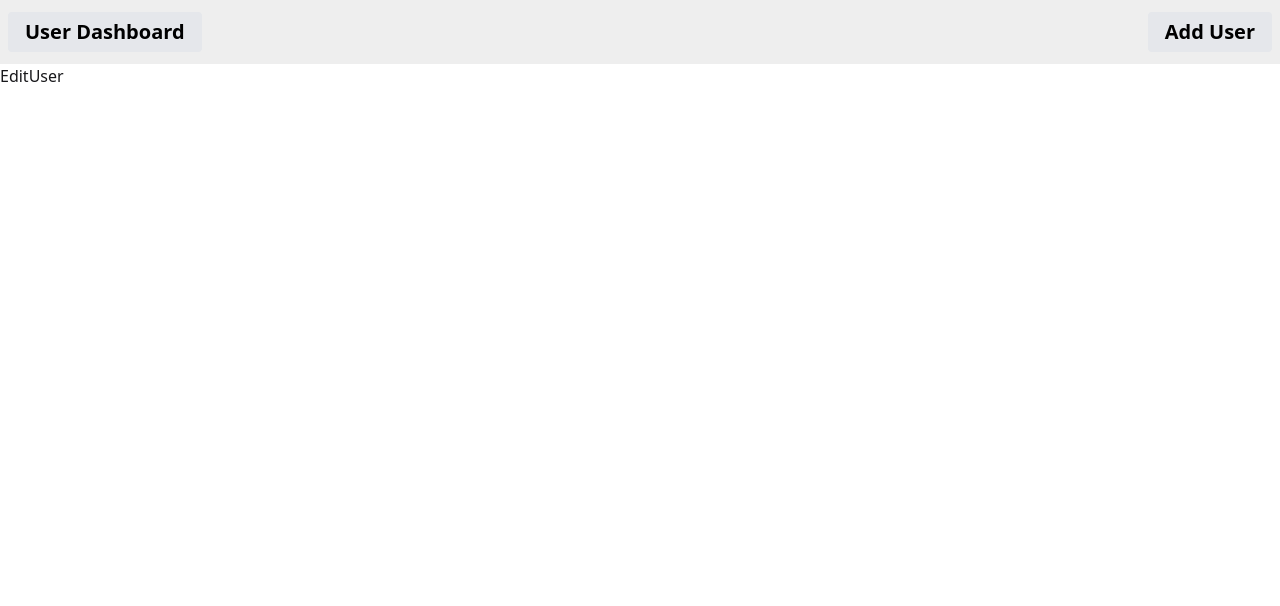
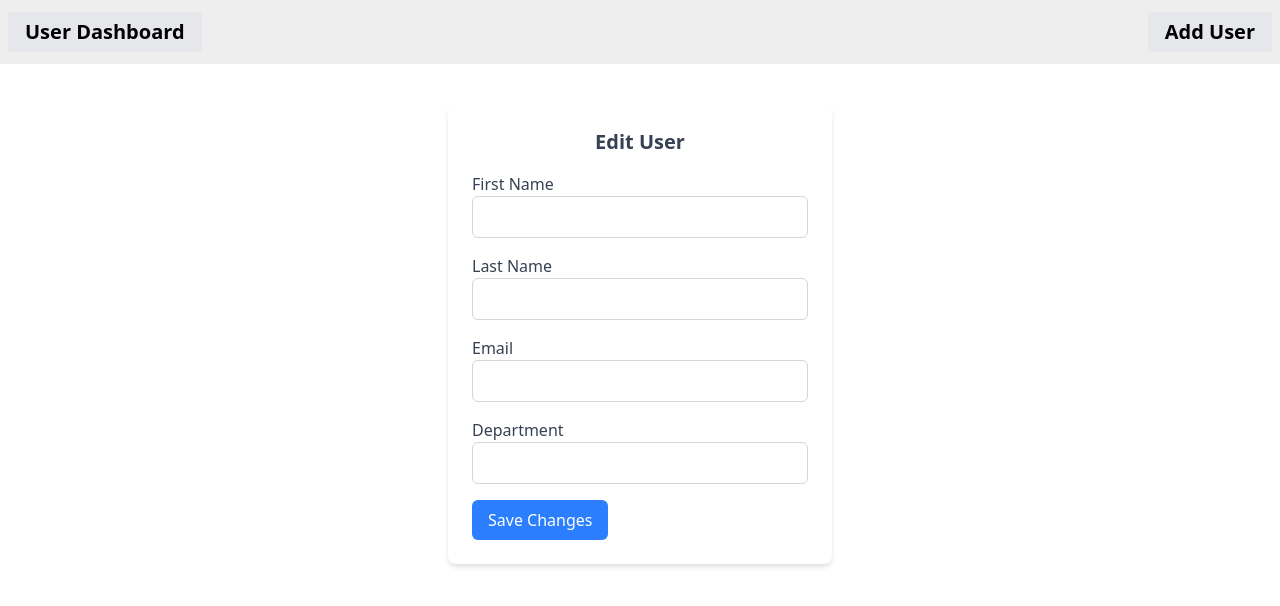
Before and after one commit to rahulpant2002/User-Dashboard, a React (Vite) app: page /edit/1 in a window 1280 px wide. Shown: the top 606 px of the page. Built offline with nearby package versions, Linux system fonts and the light colour scheme; no server answers.

Commit message:
Created deleteAPI and Delete User feature

```diff
--- a/src/App.jsx
+++ b/src/App.jsx
@@ -27,7 +27,7 @@ function App() {
           <Routes>
             <Route path="/" element={<Home allUsers={allUsers} setAllUsers={setAllUsers} />} />
             <Route path="/add" element={<AddUser allUsers={allUsers} setAllUsers={setAllUsers}/>} />
-            <Route path="/edit/:id" element={<EditUser setAllUsers={setAllUsers} />} />
+            <Route path="/edit/:id" element={<EditUser allUsers={allUsers} setAllUsers={setAllUsers} />} />
           </Routes>
         </Body>
       </div>
--- /dev/null
+++ b/src/apis/deleteAPI.jsx
@@ -0,0 +1,13 @@
+import axios from "axios";
+import { API_URL } from "../utils/constant";
+
+export const deleteUser = async (id) => {
+  try {
+    await axios.delete(`${API_URL}/${id}`);
+    return true;
+  }
+  catch (err) {
+    console.error("Error deleting user:", err);
+    return false;
+  }
+};
--- a/src/components/UserTable.jsx
+++ b/src/components/UserTable.jsx
@@ -1,6 +1,16 @@
 import { Link } from "react-router-dom";
+import { deleteUser } from "../apis/deleteAPI";
 
 const UserTable = ({allUsers, setAllUsers}) => {
+
+    const handleDeleteUser = async(id)=>{
+        const success = await deleteUser(id);
+        if (success) {
+            const filteredRes = allUsers.filter(user => user.id !== id);
+            setAllUsers(filteredRes);
+        }
+    }
+
     return(
         <div className="overflow-x-auto">
             <table className="table bg-gradient-to-r ">
@@ -31,7 +41,7 @@ const UserTable = ({allUsers, setAllUsers}) => {
                                 <td>{email}</td>
                                 <td>{company?.name}</td>
                                 <td><Link to={`/edit/${id}`} >✏️</Link></td>
-                                <td>🗑</td>
+                                <td> <button className="cursor-pointer" onClick={()=>handleDeleteUser(id)} >🗑</button> </td>
                             </tr>
                         )
                     })
--- a/src/pages/EditUser.jsx
+++ b/src/pages/EditUser.jsx
@@ -1,9 +1,113 @@
-import React from 'react'
+import React, { useEffect, useState } from 'react';
+import { useParams } from 'react-router-dom';
+import { editUser } from '../apis/editAPI';
 
-const EditUser = () => {
+const EditUser = ({allUsers, setAllUsers}) => {
+  const {id} = useParams();
+  const [user, setUser] = useState({
+    name: "",
+    email: "",
+    company: {
+      name : ""
+    }
+  });
+
+
+  const fetchTheUser = async () => {
+      const foundUser = allUsers?.find((u) => u.id === parseInt(id));
+      if (foundUser) {
+        setUser({
+          firstName: foundUser.name.split(' ')[0],
+          lastName: foundUser.name.split(' ')[1],
+          email: foundUser.email,
+          company : {
+            name : department
+          }
+        });
+      }
+  };
+  console.log(user);
+
+  useEffect(()=>{
+    fetchTheUser();
+  }, [])
+
+  const handleSubmit = async (e) => {
+    e.preventDefault();
+    const updatedUser = await editUser(id, user);
+    console.log(updatedUser);
+    if (updatedUser) {
+      setAllUsers((prevUsers) =>
+        prevUsers.map((u) => (u.id === parseInt(id) ? updatedUser : u))
+      );
+      navigate("/");
+    }
+  };
+
+  const handleChange = (e) => {
+    setUser({ ...user, [e.target.name]: e.target.value });
+  };
+
   return (
-    <div>EditUser</div>
-  )
+    <div className="p-6 bg-white shadow-md rounded-lg w-96 mx-auto mt-10">
+
+      <h2 className="text-xl text-gray-700 text-center font-semibold mb-4">Edit User</h2>
+
+      <form className='text-gray-700' onSubmit={handleSubmit}>
+        <div className="mb-4">
+          <label className="block">First Name</label>
+          <input
+            type="text"
+            name="firstName"
+            value={user.firstName}
+            onChange={handleChange}
+            className="w-full px-4 py-2 border border-gray-300 rounded-md"
+            required
+          />
+        </div>
+
+        <div className="mb-4">
+          <label className="block text-gray-700">Last Name</label>
+          <input
+            type="text"
+            name="lastName"
+            value={user.lastName}
+            onChange={handleChange}
+            className="w-full px-4 py-2 border border-gray-300 rounded-md"
+            required
+          />
+        </div>
+
+        <div className="mb-4">
+          <label className="block text-gray-700">Email</label>
+          <input
+            type="email"
+            name="email"
+            value={user.email}
+            onChange={handleChange}
+            className="w-full px-4 py-2 border border-gray-300 rounded-md"
+            required
+          />
+        </div>
+
+        <div className="mb-4">
+          <label className="block text-gray-700">Department</label>
+          <input
+            type="text"
+            name="department"
+            value={user.department}
+            onChange={handleChange}
+            className="w-full px-4 py-2 border border-gray-300 rounded-md"
+            required
+          />
+        </div>
+
+        <button type="submit" className="bg-blue-500 text-white px-4 py-2 rounded-md hover:bg-blue-700 transition">
+          Save Changes
+        </button>
+      </form>
+    </div>
+  );
 }
 
 export default EditUser
```
Also changed, not shown: 1 other file (tests, documents, lock files or other folders).
